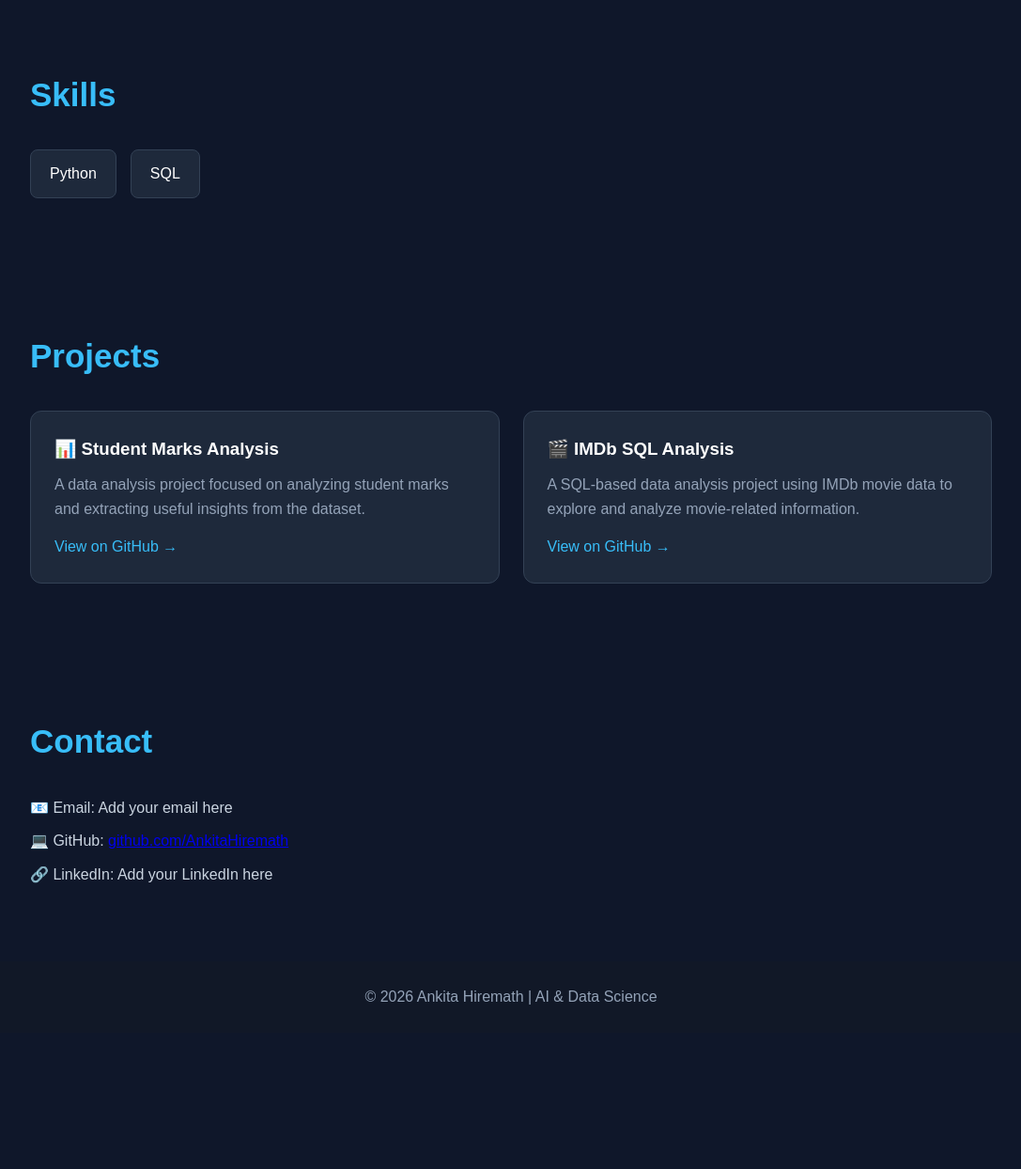
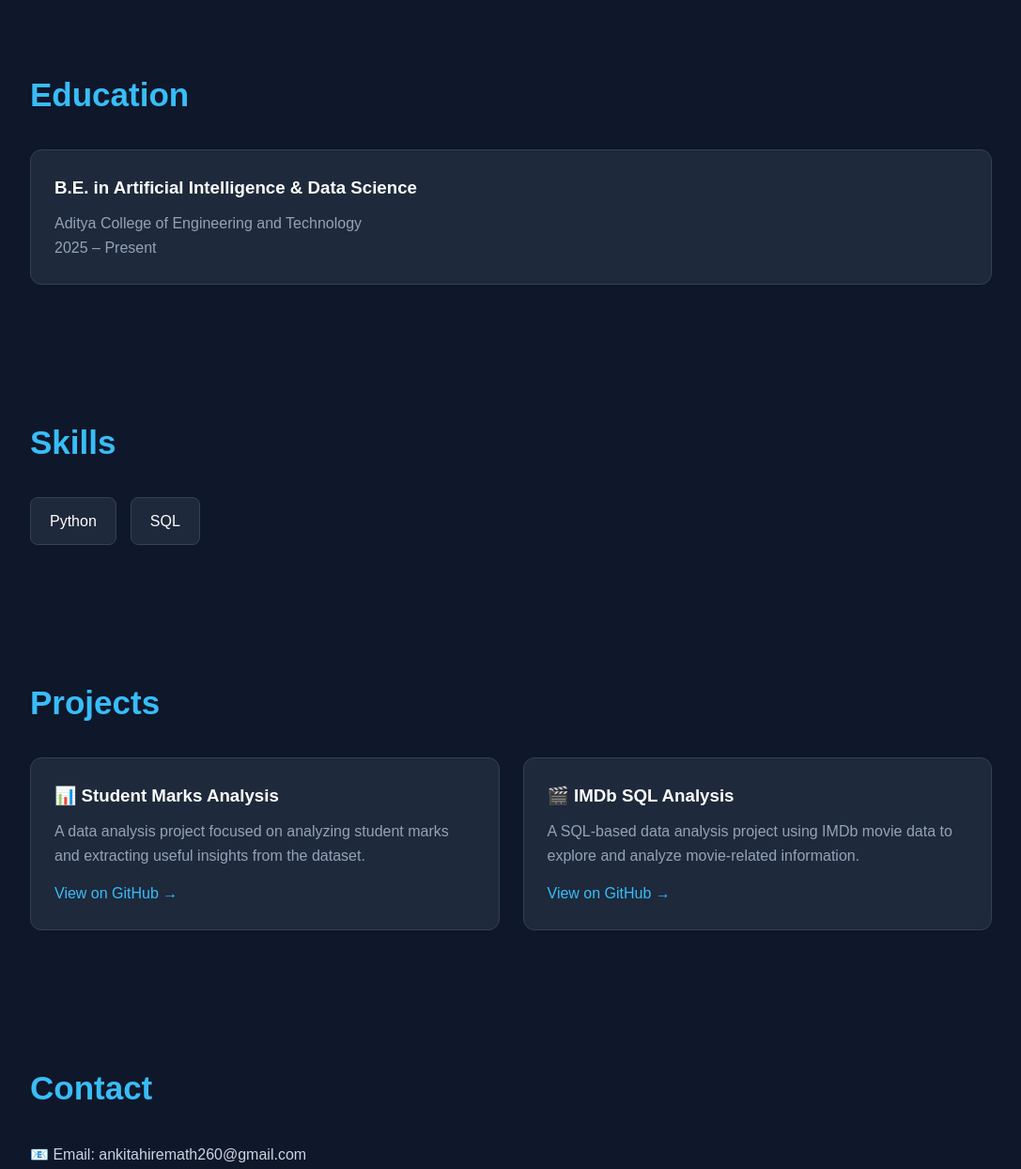
Before and after one commit to AnkitaHiremath/ankitahiremath.github.io, a plain HTML site: page index.html in a window 1280 px wide. Shown: the part 1155-2399 px from the top of the page at 94% size, without its empty margins (96-1183 px from the left). Before the commit the page ends 2254 px from the top, so only its background shows below. Drawn offline with Linux system fonts and the light colour scheme.

Commit message:
Update index.html

```diff
--- a/index.html
+++ b/index.html
@@ -218,6 +218,17 @@
         </p>
 
     </section>
+    <section id="education">
+
+    <h2>Education</h2>
+
+    <div class="project">
+        <h3>B.E. in Artificial Intelligence & Data Science</h3>
+        <p>Aditya College of Engineering and Technology</p>
+        <p>2025 – Present</p>
+    </div>
+
+</section>
 
 
     <section id="skills">
@@ -284,7 +295,7 @@
 
         <h2>Contact</h2>
 
-        <p>📧 Email: Add your email here</p>
+        <p>📧 Email: ankitahiremath260@gmail.com</p>
 
         <p>
             💻 GitHub:
@@ -294,7 +305,7 @@
             </a>
         </p>
 
-        <p>🔗 LinkedIn: Add your LinkedIn here</p>
+        <p>🔗 LinkedIn: https://www.linkedin.com/in/ankita-hiremath-1a686a386</p>
 
     </section>
 
```
